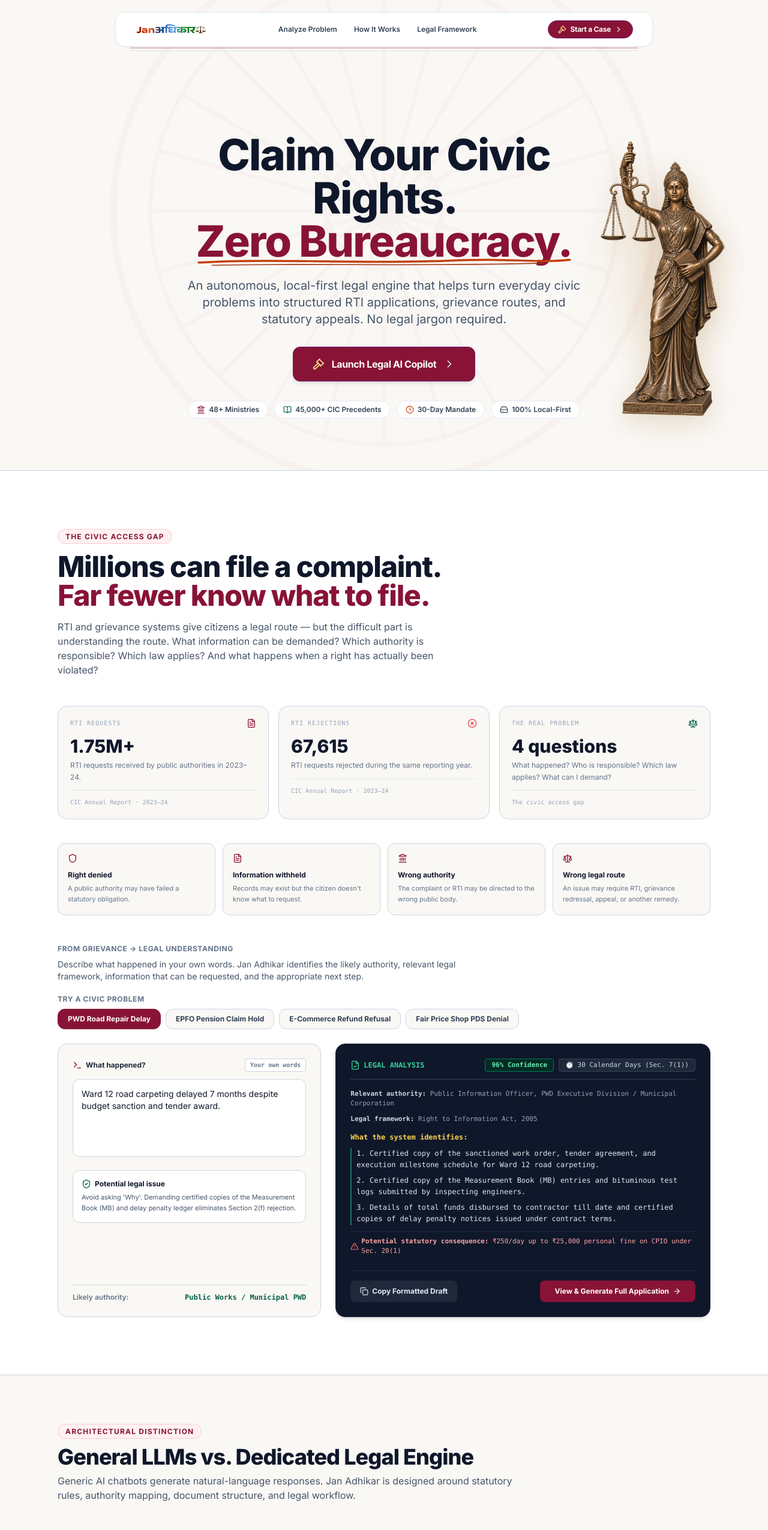
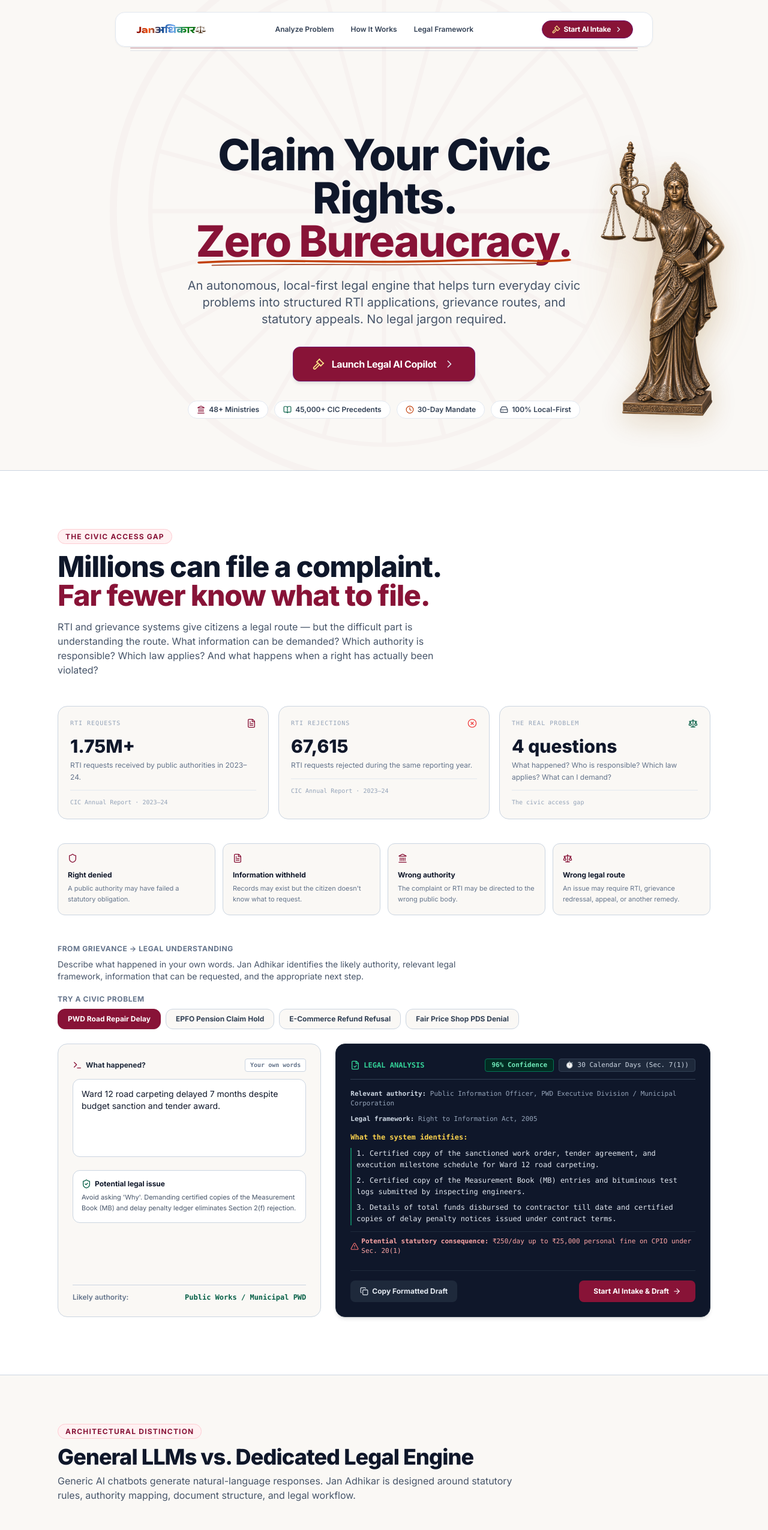
Before and after one commit to Manipal-Map/JanAdhikar-v2, a Next.js app: page / in a window 1280 px wide. Shown: the top 2551 px of the page at 60% size. Built offline with nearby package versions, Linux system fonts and the light colour scheme.

Commit message:
Update page.tsx

```diff
--- a/app/page.tsx
+++ b/app/page.tsx
@@ -3,6 +3,7 @@
 import React, { useState } from "react";
 import Image from "next/image";
 import Link from "next/link";
+import { useRouter } from "next/navigation";
 
 import {
   Scale,
@@ -140,6 +141,7 @@
 ];
 
 export default function Home() {
+  const router = useRouter();
   const [selectedPresetId, setSelectedPresetId] = useState<string>("road");
   const [inputText, setInputText] = useState<string>(
     CONSOLE_PRESETS[0].citizenInput
@@ -154,6 +156,10 @@
   const handleSelectPreset = (p: ConsolePreset) => {
     setSelectedPresetId(p.id);
     setInputText(p.citizenInput);
+  };
+
+  const handleStartIntake = () => {
+    router.push("/dashboard/intake");
   };
 
   const getFullPetitionText = () => {
@@ -205,10 +211,7 @@
 
   return (
     <div className="min-h-screen bg-[#FAF8F5] text-slate-900 font-sans selection:bg-[#881337] selection:text-white relative">
-      {/* ─────────────────────────────────────────────────────────────── */}
       {/* BACKGROUND ASHOKA CHAKRA */}
-      {/* ─────────────────────────────────────────────────────────────── */}
-
       <div className="fixed inset-0 pointer-events-none z-0 flex items-center justify-center overflow-hidden">
         <svg
           className="w-[950px] h-[950px] opacity-[0.022] text-[#881337] select-none -translate-y-12"
@@ -239,16 +242,11 @@
         </svg>
       </div>
 
-      {/* ─────────────────────────────────────────────────────────────── */}
-      {/* GLOBAL STYLES */}
-      {/* ─────────────────────────────────────────────────────────────── */}
-
       <style jsx global>{`
         @keyframes jn-chakra-spin {
           from {
             transform: rotate(0deg);
           }
-
           to {
             transform: rotate(360deg);
           }
@@ -286,14 +284,9 @@
         }
       `}</style>
 
-      {/* ─────────────────────────────────────────────────────────────── */}
       {/* NAVBAR */}
-      {/* ─────────────────────────────────────────────────────────────── */}
-
       <header className="fixed top-5 left-1/2 -translate-x-1/2 z-50 w-[92%] max-w-4xl">
         <nav className="glass-panel rounded-2xl px-6 sm:px-8 py-3 flex items-center justify-between transition-all border border-slate-300 shadow-xs relative">
-
-          {/* Logo */}
           <a href="#" className="flex items-center gap-3 group">
             <Image
               src="/janadhikar-logo-v2.png"
@@ -305,9 +298,7 @@
             />
           </a>
 
-          {/* Navigation */}
           <div className="hidden md:flex items-center gap-7 text-xs font-semibold text-slate-700">
-
             <a
               href="#transmuter-console"
               className="jn-nav-link hover:text-slate-900 transition-colors"
@@ -328,38 +319,27 @@
             >
               Legal Framework
             </a>
-
           </div>
 
-          {/* CTA */}
-          <Link
-            href="/dashboard"
+          <button
+            onClick={handleStartIntake}
             className="btn-maroon-solid inline-flex items-center gap-1.5 px-4 py-1.5 rounded-full text-xs font-bold tracking-tight shadow-xs cursor-pointer"
           >
             <Gavel className="w-3.5 h-3.5 text-amber-200" />
-
-            <span>Start a Case</span>
-
+            <span>Start AI Intake</span>
             <ChevronRight className="w-3.5 h-3.5 text-slate-200" />
-          </Link>
+          </button>
 
           <div className="absolute left-6 right-6 -bottom-2 flex flex-col gap-[3px] pointer-events-none">
             <div className="h-[1.5px] bg-[#881337]/25 rounded-full" />
             <div className="h-px bg-slate-300/60 rounded-full" />
           </div>
-
         </nav>
       </header>
 
-      {/* ─────────────────────────────────────────────────────────────── */}
       {/* MAIN */}
-      {/* ─────────────────────────────────────────────────────────────── */}
-
       <main className="relative z-10 pt-28 sm:pt-36">
-        {/* ─────────────────────────────────────────────────────────────── */}
         {/* HERO */}
-        {/* ─────────────────────────────────────────────────────────────── */}
-
         <section className="relative px-4 sm:px-6 lg:px-8 max-w-7xl mx-auto min-h-[calc(100vh-10rem)] flex items-center justify-center">
           <div className="hidden xl:block absolute right-4 2xl:right-12 top-1/2 -translate-y-1/2 pointer-events-none select-none z-20">
             <div
@@ -387,7 +367,6 @@
               Claim Your Civic Rights.{" "}
               <span className="relative inline-block text-[#881337]">
                 Zero Bureaucracy.
-
                 <svg
                   className="absolute -bottom-2 left-0 w-full h-[16px] sm:h-[20px] pointer-events-none overflow-visible"
                   viewBox="0 0 320 22"
@@ -422,16 +401,14 @@
             </p>
 
             <div className="mt-8 flex justify-center">
-              <Link
-                href="/dashboard"
+              <button
+                onClick={handleStartIntake}
                 className="inline-flex items-center gap-3 px-8 py-4 rounded-xl btn-maroon-solid font-bold text-base tracking-tight shadow-md group cursor-pointer"
               >
                 <Gavel className="w-5 h-5 text-amber-200 shrink-0" />
-
                 <span>Launch Legal AI Copilot</span>
-
                 <ChevronRight className="w-5 h-5 text-slate-200 group-hover:translate-x-0.5 transition-transform shrink-0" />
-              </Link>
+              </button>
             </div>
 
             <div className="mt-8 w-full flex items-center justify-center gap-2.5 flex-nowrap overflow-x-auto pb-2 scrollbar-none">
@@ -458,10 +435,7 @@
           </div>
         </section>
 
-        {/* ─────────────────────────────────────────────────────────────── */}
         {/* CIVIC ACCESS GAP */}
-        {/* ─────────────────────────────────────────────────────────────── */}
-
         <section
           id="transmuter-console"
           className="py-16 sm:py-24 bg-white border-y border-slate-300 scroll-mt-24"
@@ -629,10 +603,11 @@
                   <button
                     key={p.id}
                     onClick={() => handleSelectPreset(p)}
-                    className={`px-4 py-2 rounded-xl text-xs font-bold transition-all cursor-pointer border ${selectedPresetId === p.id
+                    className={`px-4 py-2 rounded-xl text-xs font-bold transition-all cursor-pointer border ${
+                      selectedPresetId === p.id
                         ? "bg-[#881337] text-white border-[#881337] shadow-sm"
                         : "bg-[#FAF8F5] hover:bg-slate-100 text-slate-700 border-slate-300"
-                      }`}
+                    }`}
                   >
                     {p.tag}
                   </button>
@@ -676,9 +651,7 @@
                 </div>
 
                 <div className="mt-5 pt-3 border-t border-slate-300 flex items-center justify-between text-xs font-semibold">
-                  <span className="text-slate-500">
-                    Likely authority:
-                  </span>
+                  <span className="text-slate-500">Likely authority:</span>
 
                   <span className="text-[#065F46] font-mono font-bold text-right">
                     {preset.category}
@@ -692,7 +665,6 @@
                   <div className="flex flex-wrap items-center justify-between gap-2 border-b border-slate-700 pb-3 mb-4 text-xs">
                     <div className="flex items-center gap-1.5 text-emerald-400 font-mono font-bold">
                       <FileCheck className="w-4 h-4" />
-
                       <span>LEGAL ANALYSIS</span>
                     </div>
 
@@ -736,7 +708,6 @@
 
                     <p className="text-[11px] text-red-300 pt-2 border-t border-slate-800 flex items-center gap-1">
                       <AlertTriangle className="w-3.5 h-3.5 text-red-400 shrink-0" />
-
                       <span>
                         <strong>Potential statutory consequence:</strong>{" "}
                         {preset.penaltyLiability}
@@ -755,18 +726,16 @@
                     ) : (
                       <Copy className="w-3.5 h-3.5" />
                     )}
-
                     <span>
                       {copied ? "Copied Application" : "Copy Formatted Draft"}
                     </span>
                   </button>
 
                   <button
-                    onClick={() => setModalOpen(true)}
+                    onClick={handleStartIntake}
                     className="w-full sm:w-auto px-6 py-2.5 rounded-lg bg-[#881337] hover:bg-[#701A75] text-white text-xs font-bold transition-all flex items-center justify-center gap-1.5 shadow-sm cursor-pointer"
                   >
-                    <span>View &amp; Generate Full Application</span>
-
+                    <span>Start AI Intake &amp; Draft</span>
                     <ArrowRight className="w-3.5 h-3.5" />
                   </button>
                 </div>
@@ -775,10 +744,7 @@
           </div>
         </section>
 
-        {/* ─────────────────────────────────────────────────────────────── */}
         {/* COMPARISON */}
-        {/* ─────────────────────────────────────────────────────────────── */}
-
         <section
           id="comparison"
           className="py-20 bg-[#FAF8F5] border-b border-slate-300 scroll-mt-24"
@@ -823,7 +789,6 @@
                   <ul className="space-y-4 text-xs text-slate-600">
                     <li className="flex items-start gap-2.5">
                       <XCircle className="w-4 h-4 text-red-500 shrink-0 mt-0.5" />
-
                       <span>
                         <strong>Asks "Why" or "How":</strong> May generate
                         subjective questions that don't correspond to
@@ -833,7 +798,6 @@
 
                     <li className="flex items-start gap-2.5">
                       <XCircle className="w-4 h-4 text-red-500 shrink-0 mt-0.5" />
-
                       <span>
                         <strong>Vague Authorities:</strong> Can direct letters
                         to generic departments without identifying the
@@ -843,7 +807,6 @@
 
                     <li className="flex items-start gap-2.5">
                       <XCircle className="w-4 h-4 text-red-500 shrink-0 mt-0.5" />
-
                       <span>
                         <strong>Missing Workflow:</strong> Often stops at
                         generating text rather than guiding the citizen through
@@ -853,7 +816,6 @@
 
                     <li className="flex items-start gap-2.5">
                       <XCircle className="w-4 h-4 text-red-500 shrink-0 mt-0.5" />
-
                       <span>
                         <strong>Legal Uncertainty:</strong> Responses require
                         verification against the actual statute and applicable
@@ -890,7 +852,6 @@
                   <ul className="space-y-4 text-xs text-slate-300">
                     <li className="flex items-start gap-2.5">
                       <CheckCircle2 className="w-4 h-4 text-emerald-400 shrink-0 mt-0.5" />
-
                       <span>
                         <strong>Grievance Extraction:</strong> Converts
                         everyday descriptions into structured legal facts and
@@ -900,7 +861,6 @@
 
                     <li className="flex items-start gap-2.5">
                       <CheckCircle2 className="w-4 h-4 text-emerald-400 shrink-0 mt-0.5" />
-
                       <span>
                         <strong>Authority Mapping:</strong> Identifies the
                         likely public authority responsible for the matter.
@@ -909,7 +869,6 @@
 
                     <li className="flex items-start gap-2.5">
                       <CheckCircle2 className="w-4 h-4 text-emerald-400 shrink-0 mt-0.5" />
-
                       <span>
                         <strong>Legal Route:</strong> Helps distinguish
                         information requests, grievances, appeals, and other
@@ -919,7 +878,6 @@
 
                     <li className="flex items-start gap-2.5">
                       <CheckCircle2 className="w-4 h-4 text-emerald-400 shrink-0 mt-0.5" />
-
                       <span>
                         <strong>Structured Drafting:</strong> Produces
                         documents around identified facts, authorities,
@@ -937,10 +895,7 @@
           </div>
         </section>
 
-        {/* ─────────────────────────────────────────────────────────────── */}
         {/* PDF / WORKFLOW */}
-        {/* ─────────────────────────────────────────────────────────────── */}
-
         <section className="py-20 bg-white border-b border-slate-300">
           <div className="max-w-6xl mx-auto px-4 sm:px-6 lg:px-8">
             <div className="max-w-3xl mb-12 text-left">
@@ -1007,7 +962,6 @@
                     <div className="p-3.5 bg-rose-50/70 border border-rose-200 rounded-xl text-[11px] space-y-1">
                       <div className="font-bold text-[#881337] flex items-center gap-1.5">
                         <Shield className="w-3.5 h-3.5" />
-
                         <span>STATUTORY OBLIGATION &amp; PENAL NOTICE:</span>
                       </div>
 
@@ -1031,7 +985,6 @@
                     className="inline-flex items-center gap-1.5 text-[#881337] font-bold hover:underline cursor-pointer"
                   >
                     <Download className="w-3.5 h-3.5" />
-
                     <span>Download Full RTI PDF</span>
                   </button>
                 </div>
@@ -1041,7 +994,6 @@
                 <div>
                   <h3 className="text-base font-bold text-amber-200 mb-1 flex items-center gap-2">
                     <Activity className="w-4 h-4 text-emerald-400" />
-
                     <span>Legal Workflow</span>
                   </h3>
 
@@ -1098,10 +1050,7 @@
           </div>
         </section>
 
-        {/* ─────────────────────────────────────────────────────────────── */}
         {/* LEGAL FOUNDATION */}
-        {/* ─────────────────────────────────────────────────────────────── */}
-
         <section
           id="the-law"
           className="py-20 sm:py-28 bg-[#FAF8F5]"
@@ -1194,10 +1143,7 @@
         </section>
       </main>
 
-      {/* ─────────────────────────────────────────────────────────────── */}
       {/* MODAL */}
-      {/* ─────────────────────────────────────────────────────────────── */}
-
       {modalOpen && (
         <div className="fixed inset-0 z-50 flex items-center justify-center p-4 bg-black/60 backdrop-blur-sm">
           <div className="bg-white rounded-2xl max-w-2xl w-full max-h-[90vh] flex flex-col shadow-2xl border border-slate-300 animate-in fade-in zoom-in duration-200">
@@ -1303,7 +1249,6 @@
                   ) : (
                     <Copy className="w-3.5 h-3.5" />
                   )}
-
                   <span>{copied ? "Copied" : "Copy All"}</span>
                 </button>
 
@@ -1312,7 +1257,6 @@
                   className="flex-1 sm:flex-none px-4 py-2 rounded-lg btn-maroon-solid text-white text-xs font-bold flex items-center justify-center gap-1.5 cursor-pointer"
                 >
                   <Printer className="w-3.5 h-3.5" />
-
                   <span>Print Form</span>
                 </button>
               </div>
@@ -1321,10 +1265,7 @@
         </div>
       )}
 
-      {/* ─────────────────────────────────────────────────────────────── */}
       {/* FOOTER */}
-      {/* ─────────────────────────────────────────────────────────────── */}
-
       <footer className="border-t border-slate-300 bg-[#0F172A] text-slate-300">
         <div className="max-w-6xl mx-auto px-4 sm:px-6 lg:px-8">
           <div className="py-14 grid grid-cols-1 md:grid-cols-12 gap-10">
```
